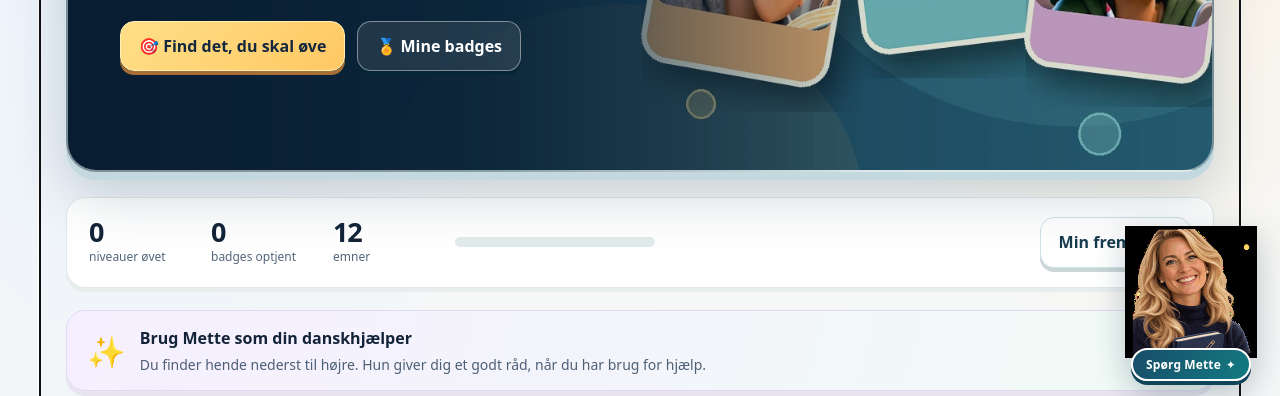
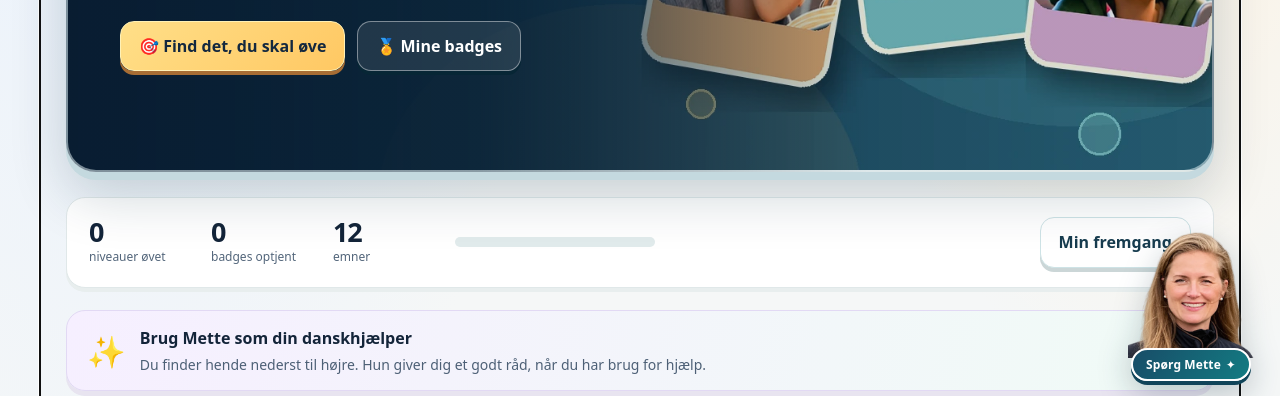
Before and after one commit to hartelius-hue/dansk5D, a plain HTML site: page index.html in a window 1280 px wide. Shown: the part 404-800 px from the top of the page. Drawn offline with Linux system fonts and the light colour scheme.

Commit message:
Udskift animeret Mette-figur med hendes originale portræt nederst til højre

```diff
--- a/index.html
+++ b/index.html
@@ -21,7 +21,7 @@
 </div></div></header>
 <main class="main wrap" id="main" tabindex="-1"></main>
 <button class="mette-float" id="mette-float" type="button" aria-label="Spørg Mette om et råd" title="Mette · din danskhjælper">
-<picture><source media="(prefers-reduced-motion: reduce)" srcset="assets/mette-still.webp" type="image/webp"><img src="assets/mette-animeret.gif" alt="" width="132" height="132"></picture>
+<img class="mette-float-photo" src="assets/mette-portraet.webp" alt="" width="132" height="132" decoding="async">
 <span class="mette-float-label">Spørg Mette <span aria-hidden="true">✦</span></span>
 </button>
 <footer class="footer"><div class="wrap footer-grid"><span><b>Danskværkstedet 5.D</b> · Læs grundigt, tænk selv og prøv igen.</span><span>Originale opgaver udviklet til træning, ikke en standardiseret prøve eller en officiel forlagsportal.</span></div></footer>
```
